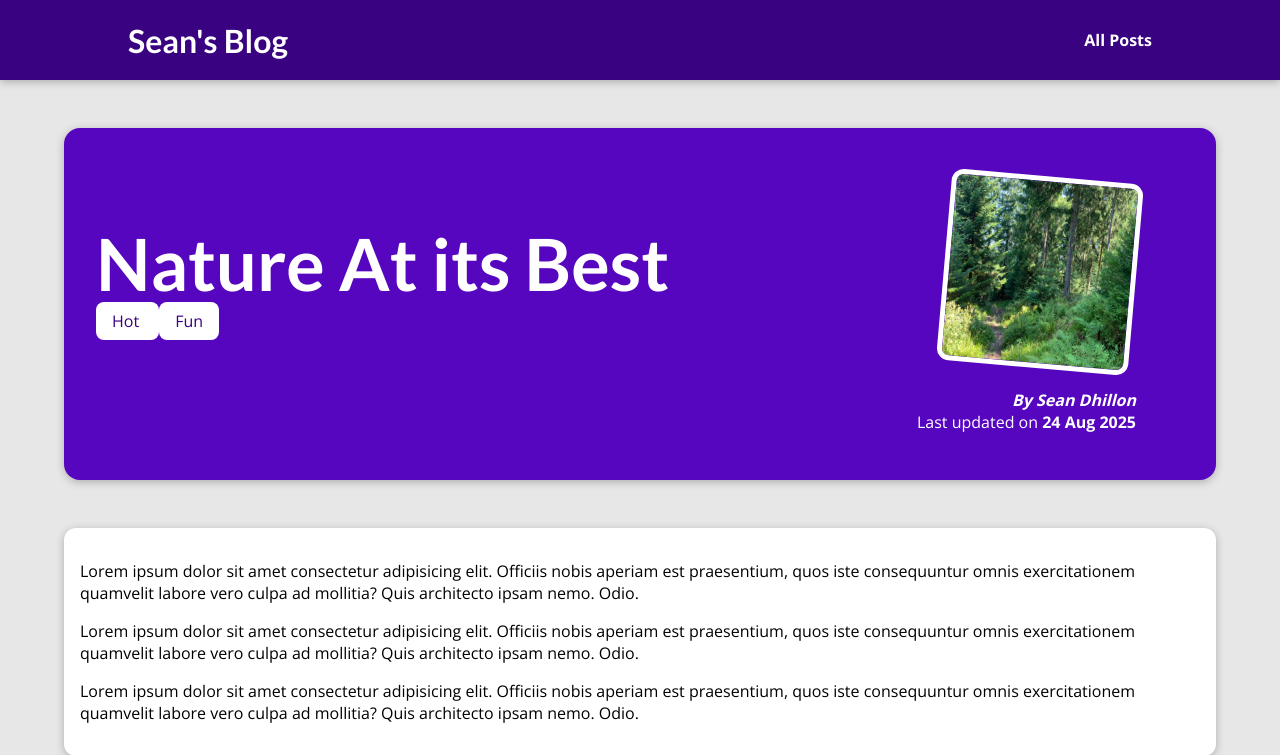
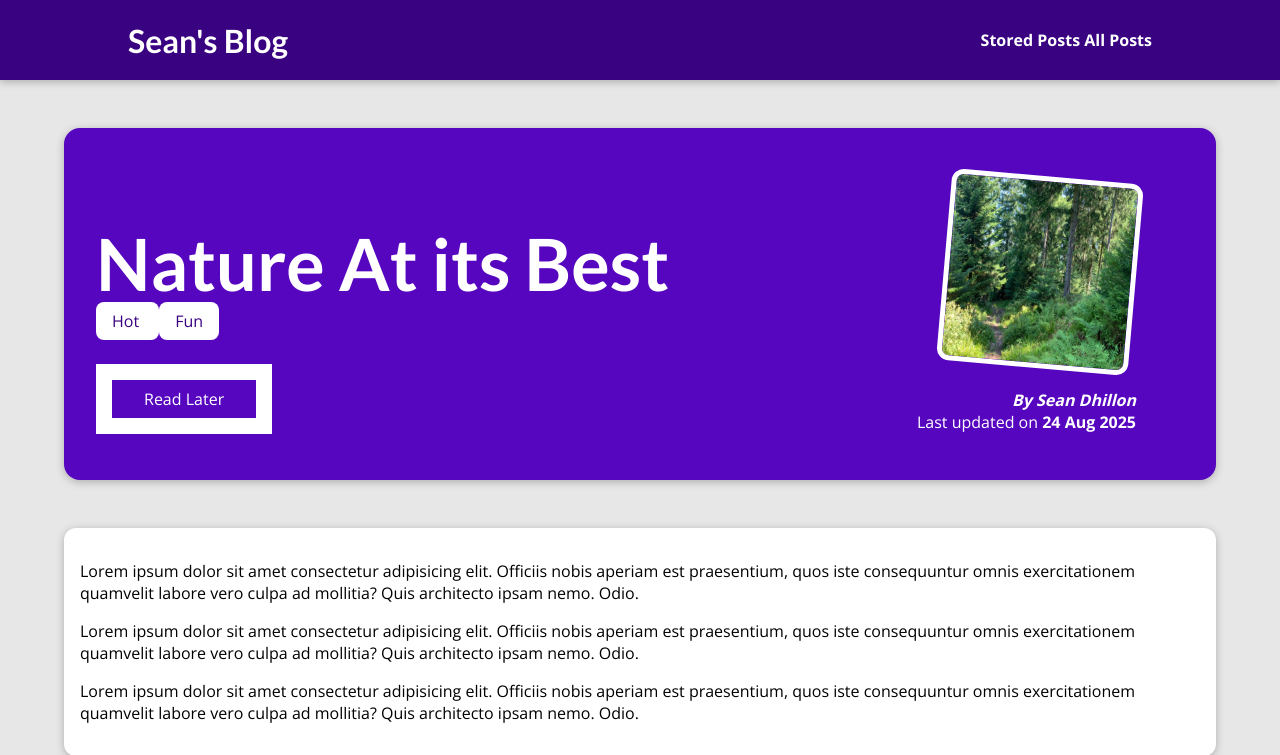
Before and after one commit to sean-dhill/learning-django, a Django app: a page that uses my_site/templates/base.html in a window 1280 px wide. Shown: the top 755 px of the page. Run offline with Django 5.2, Linux system fonts and the light colour scheme; data comes from the database, SQL or seed files in the repository; both versions use the stored data as it was after the commit.

Commit message:
Added sessions for read later functionality

```diff
--- a/my_site/blog/static/blog/post-details.css
+++ b/my_site/blog/static/blog/post-details.css
@@ -54,6 +54,25 @@ body {
 
 #summary time {
   font-weight: bold;
+}
+
+#read-later {
+  margin: 2rem 0;
+
+}
+
+#read-later button {
+  background-color: transparent;
+  border: 1pc solid white;
+  padding: 0.5rem 2rem;
+  font: inherit;
+  color: white;
+  }
+
+#read-later button:hover,
+#read-later button:active {
+  background-color: white;
+  color: #390281;
 }
 
 main {
--- a/my_site/blog/templates/blog/post-detail.html
+++ b/my_site/blog/templates/blog/post-detail.html
@@ -26,6 +26,15 @@
                 <span class="tag"> {{ tag.caption}} </span>
             {% endfor %}
         </div>
+
+        <div id="read-later">
+            <form action=" {% url "read-later" %}" method="POST">
+                {% csrf_token %}
+                <input type="hidden" value="{{ post.id }}"name="post_id">
+                <button>Read Later</button>
+            </form>
+        </div>
+
         <article>
             <img src="{{ post.image.url }}" alt = "Post Title"/>
             <address>By <a href="{{ post.author.email_address }}">{{ post.author }}</a></address>
--- a/my_site/blog/urls.py
+++ b/my_site/blog/urls.py
@@ -6,5 +6,6 @@ urlpatterns = [
     path("", views.StartingPageView.as_view(), name="starting-page"),
     path("posts", views.AllPostsView.as_view(), name="posts-page"),
     path("posts/<slug:slug>", views.PostDetailView.as_view(),
-         name="post-detail-page")  # /posts/my-first-post
+         name="post-detail-page"),  # /posts/my-first-post
+    path("read-later", views.ReadLaterView.as_view(), name="read-later")
 ]
--- a/my_site/blog/views.py
+++ b/my_site/blog/views.py
@@ -56,3 +56,34 @@ class PostDetailView(View):
             "comments": post.comments.all().order_by("-id")
         }
         return render(request, "blog/post-detail.html", context)
+
+class ReadLaterView(View):
+
+    def get(self, request):
+        stored_posts = request.session.get("stored_posts")
+
+        context = {}
+
+        if stored_posts is None or len(stored_posts) == 0:
+            context["posts"] = []
+            context["has_posts"] = False
+        else:
+            posts = Post.objects.filter(id__in=stored_posts)
+            context["posts"] = posts
+            context["has_posts"] = True
+
+        return render(request, "blog/stored-posts.html", context)
+
+    def post(self, request):
+        stored_posts = request.session.get("stored_posts")
+
+        if stored_posts is None:
+            stored_posts = []
+
+        post_id = int(request.POST["post_id"])
+
+        if post_id  not in stored_posts:
+            stored_posts.append(post_id)
+            request.session["stored_posts"] = stored_posts
+
+        return HttpResponseRedirect("/")
--- a/my_site/templates/base.html
+++ b/my_site/templates/base.html
@@ -13,6 +13,7 @@
      <header id = "main-navigation">
         <h1><a href = "{% url "starting-page" %}" >Sean's Blog</a></h1>
         <nav>
+           <a href = "{% url "read-later" %}"> Stored Posts </a>
            <a href = "{% url "posts-page" %}"> All Posts </a>
         </nav>
     </header>
```
Also changed, not shown: my_site/blog/templates/blog/stored-posts.html (added, +18 -0 lines), my_site/db.sqlite3.
